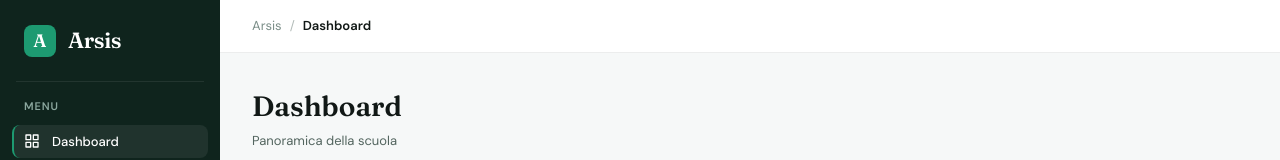
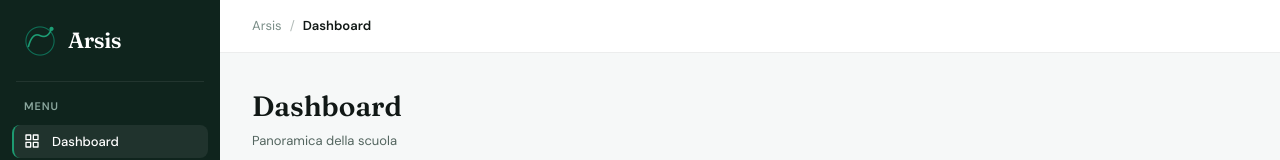
Before and after one commit to sdemarch/Arsis, a React (Vite) app in the folder frontend/: page / in a window 1280 px wide. Shown: the top 160 px of the page. Built offline with nearby package versions, Linux system fonts and the light colour scheme.

Commit message:
Add graphics

```diff
--- a/frontend/index.html
+++ b/frontend/index.html
@@ -4,6 +4,8 @@
     <meta charset="UTF-8" />
     <meta name="viewport" content="width=device-width, initial-scale=1.0" />
     <link rel="manifest" href="/manifest.json">
+    <link rel="icon" type="image/png" href="/favicon.png" />
+
     <title>Arsis</title>
   </head>
   <body>
--- a/frontend/src/components/layout/Sidebar/Sidebar.module.css
+++ b/frontend/src/components/layout/Sidebar/Sidebar.module.css
@@ -19,14 +19,7 @@
   width: 32px;
   height: 32px;
   border-radius: var(--radius-md);
-  background: var(--color-accent);
-  color: #fff;
-  font-family: var(--font-display);
-  font-size: 18px;
-  font-weight: 600;
-  display: flex;
-  align-items: center;
-  justify-content: center;
+  object-fit: contain;
   flex-shrink: 0;
 }
 
--- a/frontend/src/components/layout/Sidebar/Sidebar.tsx
+++ b/frontend/src/components/layout/Sidebar/Sidebar.tsx
@@ -1,5 +1,6 @@
 import React from 'react'
 import { Avatar } from '../../primitives/Avatar/Avatar'
+import logo from '../../../assets/img/logo/icon-128x128.png'
 import styles from './Sidebar.module.css'
 
 // Icons (inline SVG minimali — sostituibili con lucide-react)
@@ -78,7 +79,7 @@ export function Sidebar({ activeItem, onNavigate, theme, onThemeToggle, scadutiC
     <nav className={styles.sidebar}>
       {/* Brand */}
       <div className={styles.brand}>
-        <span className={styles.brandMark}>A</span>
+        <img src={logo} className={styles.brandMark} alt="Arsis" />
         <span className={styles.brandName}>Arsis</span>
       </div>
 
```
Also changed, not shown: frontend/public/favicon.png (added).
